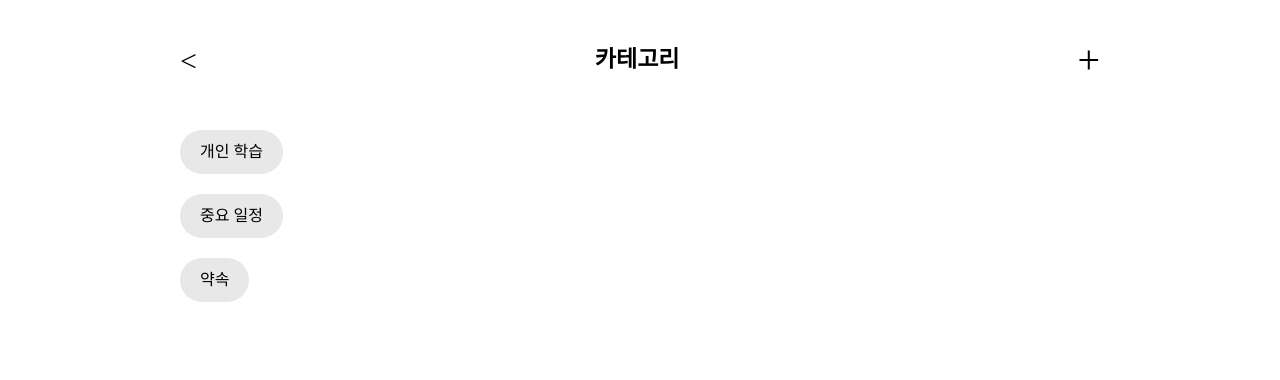
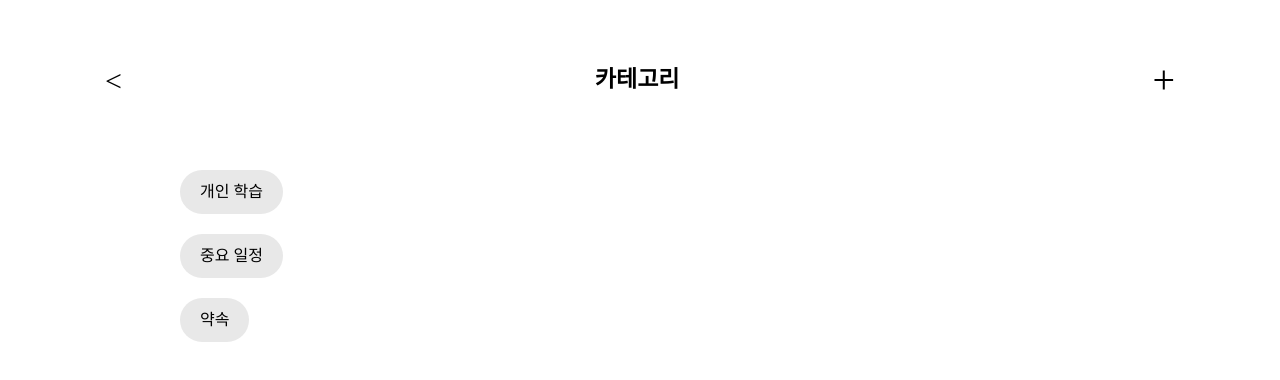
Before and after one commit to 9oormthon-time-capsule/time-capsule-FE, a React (Vite) app: page /todo/category in a window 1280 px wide. Shown: the top 380 px of the page. Built offline with nearby package versions, Linux system fonts and the light colour scheme; a web font is replaced by a local one.

Commit message:
design: 캘린더, 메뉴, 카테고리 관련 css 변경

```diff
--- a/src/components/calender.jsx
+++ b/src/components/calender.jsx
@@ -12,7 +12,6 @@ const Container = styled.div`
   align-items: center;
   justify-content: center;
 
-  min-height: 100vh;
   color: black;
 `;
 
--- a/src/components/main/Menu.tsx
+++ b/src/components/main/Menu.tsx
@@ -22,7 +22,7 @@ const MenuContainer = styled.div`
 const MenuItem = styled.button`
     padding: 15px 20px;
     color: black;
-    font-size: 22px;
+    font-size: 18px;
     font-weight: 600;
     border: 2px solid lightgray;
     border-radius: 50px;
--- a/src/components/todo/category/CategoryHeader.tsx
+++ b/src/components/todo/category/CategoryHeader.tsx
@@ -23,11 +23,15 @@ const CategoryHeader = ({ title, button }: { title: string; button: string }) =>
 
 const Wrapper = styled.div`
 	width: 100%;
-	height: auto;
+	height: 100px;
 	display: flex;
 	justify-content: space-between;
 	align-items: center;
-	padding: 30px 180px;
+	max-width: 1200px;
+	min-width: 700px;
+
+	margin: 30px auto;
+	padding: 0 65px;
 `;
 
 const BackSection = styled.div`
--- a/src/pages/todo/category/CategoryPage.tsx
+++ b/src/pages/todo/category/CategoryPage.tsx
@@ -3,16 +3,24 @@ import CategoryHeader from '../../../components/todo/category/CategoryHeader';
 
 const CategoryPage = () => {
 	return (
-		<>
+		<Container>
 			<CategoryHeader title="카테고리" button="+" />
 			<CategoryList>
 				<CategoryItem>개인 학습</CategoryItem>
 				<CategoryItem>중요 일정</CategoryItem>
 				<CategoryItem>약속</CategoryItem>
 			</CategoryList>
-		</>
+		</Container>
 	);
 };
+
+const Container = styled.div`
+  display: flex;
+  flex-direction: column;
+  align-items: center;
+  height: 100vh;
+  overflow: hidden;
+`;
 
 const CategoryList = styled.div`
 	display: flex;
--- a/src/pages/todo/category/CategoryRegisterPage.tsx
+++ b/src/pages/todo/category/CategoryRegisterPage.tsx
@@ -22,7 +22,7 @@ const CategoryRegister = () => {
 	};
 
 	return (
-		<>
+		<Container>
 			<CategoryHeader title="카테고리 등록" button="완료" />
 			<Wrapper>
 				<CategoryInput placeholder="카테고리 입력" />
@@ -41,9 +41,17 @@ const CategoryRegister = () => {
 					</DropdownButton>
 				</ColorContainer>
 			</Wrapper>
-		</>
+		</Container>
 	);
 };
+
+const Container = styled.div`
+  display: flex;
+  flex-direction: column;
+  align-items: center;
+  height: 100vh;
+  overflow: hidden;
+`;
 
 const Wrapper = styled.div`
 	display: flex;
```
